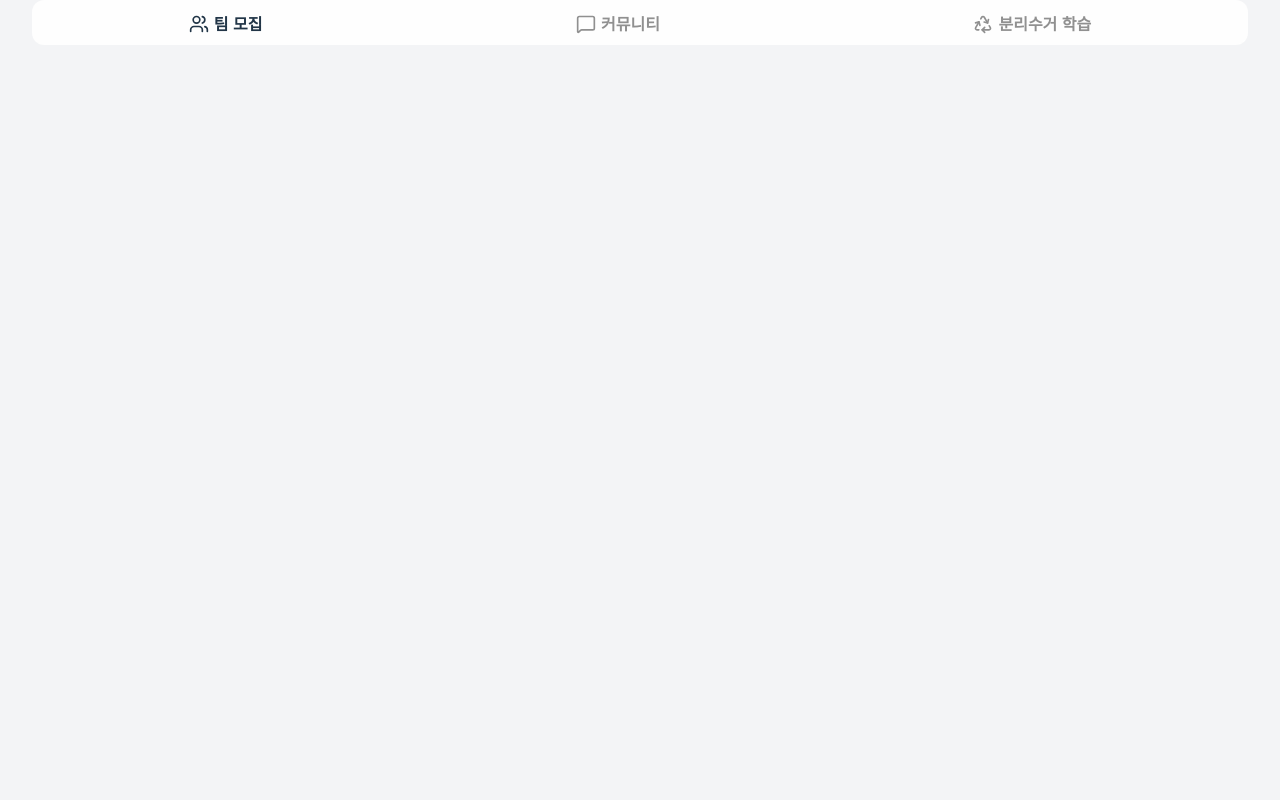
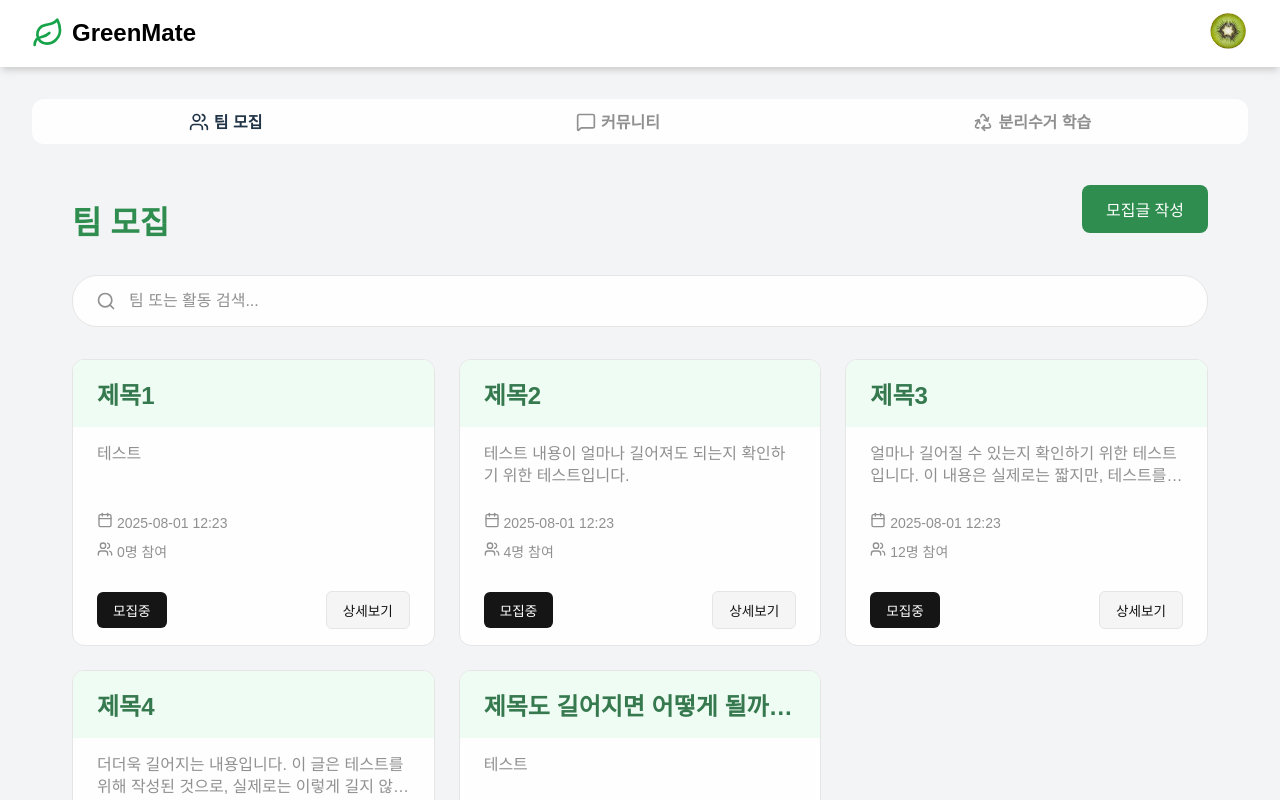
Before and after one commit to konempty/GreenMate-FE-T2, a React (Vite) app: page /post in a window 1280 px wide. Built offline with nearby package versions, Linux system fonts and the light colour scheme.

Commit message:
TEAM2-17 기본적인 UI 설계

```diff
--- a/src/pages/Post.tsx
+++ b/src/pages/Post.tsx
@@ -1,10 +1,99 @@
+import { useState } from "react";
 import { PageNavigation } from "../components/PageNavigation";
+import Header from "../components/Header";
+import Input from "../components/Input";
+import Button from "../components/Button";
+import { Label } from "../components/label";
+import { Calendar, Users, Search } from "lucide-react";
+
 import "../styles/Post.css";
 
 const Post = () => {
+  const [searchTerm, setSearchTerm] = useState("");
+
+  const posts = [
+    {
+      title: "제목1",
+      description: "테스트",
+      date: "2025-08-01 12:23",
+      participants: 0,
+    },
+    {
+      title: "제목2",
+      description: "테스트 내용이 얼마나 길어져도 되는지 확인하기 위한 테스트입니다.",
+      date: "2025-08-01 12:23",
+      participants: 4,
+    },
+    {
+      title: "제목3",
+      description: "얼마나 길어질 수 있는지 확인하기 위한 테스트입니다. 이 내용은 실제로는 짧지만, 테스트를 위해 길게 작성되었습니다.",
+      date: "2025-08-01 12:23",
+      participants: 12,
+    },
+    {
+      title: "제목4",
+      description: "더더욱 길어지는 내용입니다. 이 글은 테스트를 위해 작성된 것으로, 실제로는 이렇게 길지 않습니다. 하지만, 다양한 상황을 시뮬레이션하기 위해 길게 작성되었습니다.",
+      date: "2025-08-01 12:23",
+      participants: 314,
+    },
+    {
+      title: "제목도 길어지면 어떻게 될까? 궁금해서 작성해본 제목",
+      description: "테스트",
+      date: "2025-08-01 12:23",
+      participants: 0,
+    },
+  ];
+
+  const filteredPosts = posts.filter(
+    (post) =>
+      post.title.toLowerCase().includes(searchTerm.toLowerCase()) ||
+      post.description.toLowerCase().includes(searchTerm.toLowerCase())
+  );
+
   return (
-    <div>
-      <PageNavigation />
+    <div className="post-container">
+      <header className="header">
+        <Header />
+        <PageNavigation />
+      </header>
+      <main className="post-main">
+        <div className="post-header">
+          <h1 className="post-title">팀 모집</h1>
+          <Button className="post-write-button">모집글 작성</Button>
+        </div>
+        <div className="post-search-box">
+          <Search size={20} className="post-search-icon" />
+          <Input
+            type="text"
+            placeholder="팀 또는 활동 검색..."
+            value={searchTerm}
+            onChange={(e) => setSearchTerm(e.target.value)}
+            className="post-search-input"
+          />
+        </div>
+        <div className="post-list">
+          {filteredPosts.map((post, index) => (
+            <div key={index} className="post-item">
+              <div className="post-item-title">
+                <h2 className="post-item-title-text">{post.title}</h2>
+              </div>
+              <div className="post-item-content">
+                <p className="post-item-description">{post.description}</p>
+                <p className="post-item-meta">
+                  <Calendar size={16} /> {post.date}
+                </p>
+                <p className="post-item-meta">
+                  <Users size={16} /> {post.participants}명 참여
+                </p>
+                <div className="post-item-bottom">
+                  <Label className="post-item-label">모집중</Label>
+                  <Button className="post-item-button">상세보기</Button>
+                </div>
+              </div>
+            </div>
+          ))}
+        </div>
+      </main>
     </div>
   );
 };
--- a/src/styles/Post.css
+++ b/src/styles/Post.css
@@ -1,17 +1,196 @@
 :root {
   --color-post-h1: #2E8D4F;
-  --color-post-h2: #8AB39A;
-  --color-post-text: #D4D6DA;
-  --color-post-text-bold: #909090;
+  --color-post-h2: #36794F;
+  --color-post-text-gray: #909090;
+  --color-post-text-black: #151515;
+  --color-post-text-white: #FFFFFF;
+  --color-post-border: #e5e5e5;
+  --color-post-shadow: rgba(0, 0, 0, 0.1);
 
-  --color-post-button: #15A249;
-  --color-post-button-text: #FFFFFF;
-  --color-post-title: #EFFCF3;
-  --color-post-title-text: #36794F;
-  --color-post-board: #FEFEFE;
-  --color-post-board-button: #151515;
+  --color-post-search-background: #FEFEFE;
+
+  --color-post-button-green: #2E8D4F;
+  --color-post-button-green-hover: #37aa61;
+  --color-post-button-white: #f5f5f5;
+  --color-post-button-white-hover: #e0e0e0;
+  --color-post-label-black: #151515;
+
+  --color-post-item-header: #EFFCF3;
+  --color-post-item-content: #FEFEFE;
 }
-.post-view-container {
-  padding: 20px;
-  background-color: var(--color-post-board);
+
+.header {
+  display: flex;
+  flex-direction: column;
+  gap: 2rem;
+  padding: 0;
+  margin: 0;
 }
+
+.post-main {
+  max-width: 1200px;
+  margin: 0 auto;
+  padding: 2rem;
+
+  min-height: 100vh;
+}
+
+.post-header {
+  display: flex;
+  justify-content: space-between;
+  align-items: center;
+  margin-bottom: 2rem;
+}
+
+.post-title {
+  color: var(--color-post-h1);
+  font-size: 2rem;
+  font-weight: bold;
+  margin-bottom: 0;
+  text-align: left;
+}
+
+.post-write-button {
+  background-color: var(--color-post-button-green);
+  color: var(--color-post-text-white);
+  border: none;
+  border-radius: 8px;
+  padding: 0.75rem 1.5rem;
+  font-size: 1rem;
+  font-weight: 500;
+  cursor: pointer;
+  transition: background-color 0.3s ease;
+}
+.post-write-button:hover {
+  background-color: var(--color-post-button-green-hover);
+}
+
+.post-search-box {
+  position: relative;
+  width: 100%;
+  max-width: 1200px;
+  margin-bottom: 2rem;
+}
+
+.post-search-icon {
+  position: absolute;
+  left: 1.5rem;
+  top: 50%;
+  transform: translateY(-50%);
+  color: var(--color-post-text-gray);
+  z-index: 1;
+}
+
+.post-search-input {
+  color: var(--color-post-text-black);
+  width: 100%;
+  max-width: 1200px;
+  padding: 1rem 1.5rem 1rem 3.5rem;
+  border: 1px solid var(--color-post-border);
+  border-radius: 25px;
+  font-size: 1rem;
+  margin-bottom: 0;
+  background-color: var(--color-post-search-background);
+  outline: none;
+  transition: all 0.3s ease;
+}
+
+.post-search-input::placeholder {
+  color: var(--color-post-text-gray);
+}
+
+.post-list {
+  display: grid;
+  grid-template-columns: repeat(auto-fit, minmax(300px, 1fr));
+  gap: 1.5rem;
+  margin-top: 2rem;
+}
+
+.post-item {
+  background-color: var(--color-post-item-content);
+  border-radius: 12px;
+  transition: transform 0.2s ease, box-shadow 0.2s ease;
+  border: 1px solid var(--color-post-border);
+  position: relative;
+  overflow: hidden;
+}
+
+.post-item:hover {
+  transform: translateY(-2px);
+  box-shadow: 0 4px 12px var(--color-post-shadow);
+}
+
+.post-item-title {
+  background-color: var(--color-post-item-header);
+  padding: 1rem 1.5rem;
+  margin: 0;
+}
+
+.post-item-title-text {
+  color: var(--color-post-h2);
+  font-size: 1.5rem;
+  font-weight: bold;
+  margin: 0;
+  white-space: nowrap;
+  overflow: hidden;
+  text-overflow: ellipsis;
+}
+
+.post-item-content {
+  padding: 1rem 1.5rem;
+}
+
+.post-item-description {
+  color: var(--color-post-text-gray);
+  font-size: 1.0rem;
+  margin: 0 0 1.5rem 0;
+  line-height: 1.4;
+  height: 2.8rem;
+  display: -webkit-box;
+  -webkit-line-clamp: 2;
+  -webkit-box-orient: vertical;
+  overflow: hidden;
+  text-overflow: ellipsis;
+}
+
+.post-item-meta {
+  color: var(--color-post-text-gray);
+  font-size: 0.875rem;
+  margin: 0 0 0.5rem 0;
+  line-height: 1.4;
+}
+
+.post-item-bottom {
+  display: flex;
+  justify-content: space-between;
+  align-items: center;
+  gap: 0.5rem;
+  margin-top: 1.75rem;
+}
+
+.post-item-label {
+  background-color: var(--color-post-label-black);
+  color: var(--color-post-text-white);
+  border: none;
+  border-radius: 6px;
+  padding: 0.5rem 1rem;
+  font-size: 0.85rem;
+  font-weight: 500;
+  display: inline-block;
+}
+
+.post-item-button {
+  background-color: var(--color-post-button-white);
+  color: var(--color-post-text-black);
+  border: 1px solid var(--color-post-border);
+  border-radius: 6px;
+  padding: 0.5rem 1rem;
+  font-size: 0.85rem;
+  font-weight: 500;
+  cursor: pointer;
+  transition: background-color 0.3s ease;
+}
+
+.post-item-button:hover {
+  background-color: var(--color-post-button-white-hover);
+}
```
